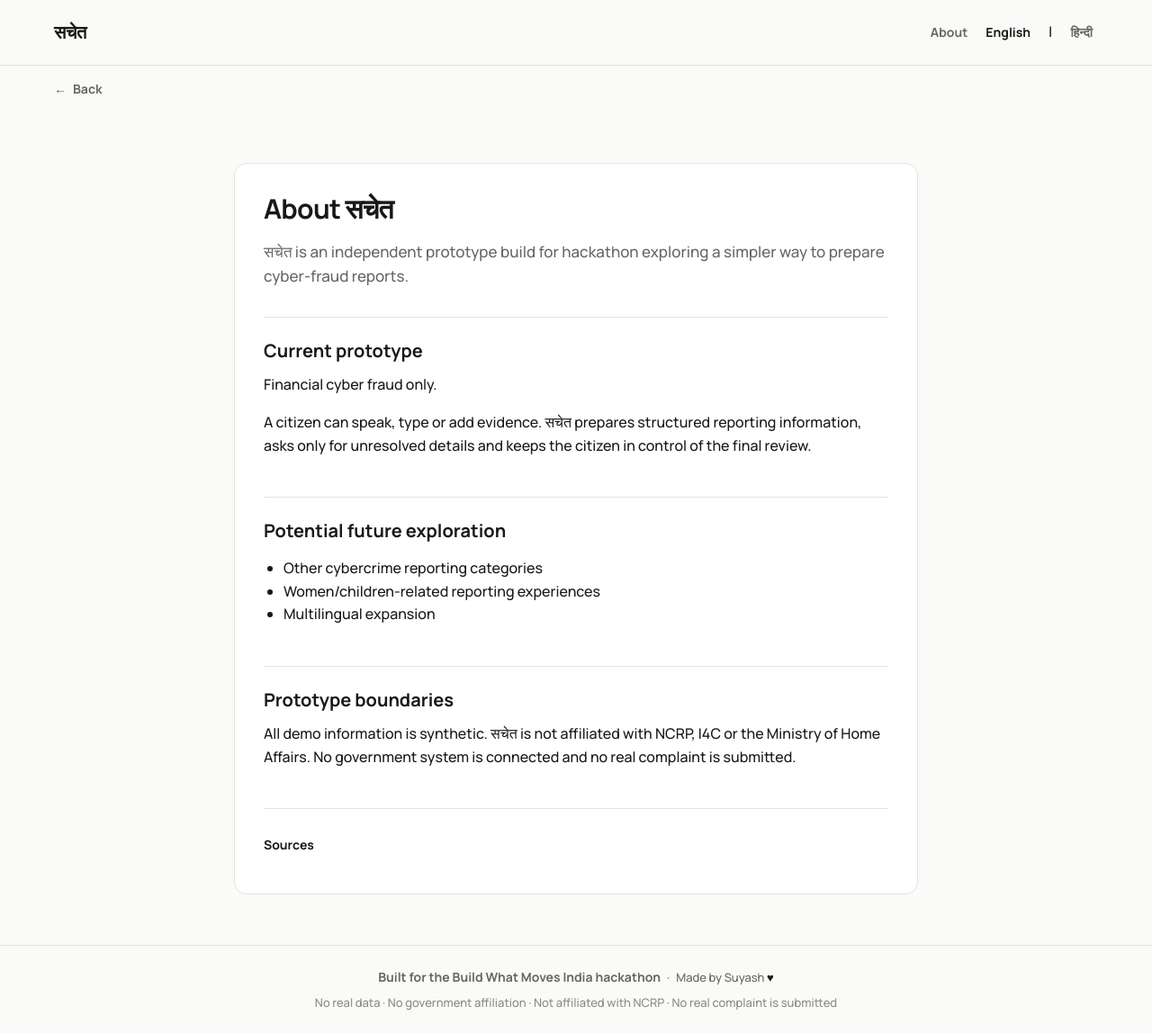
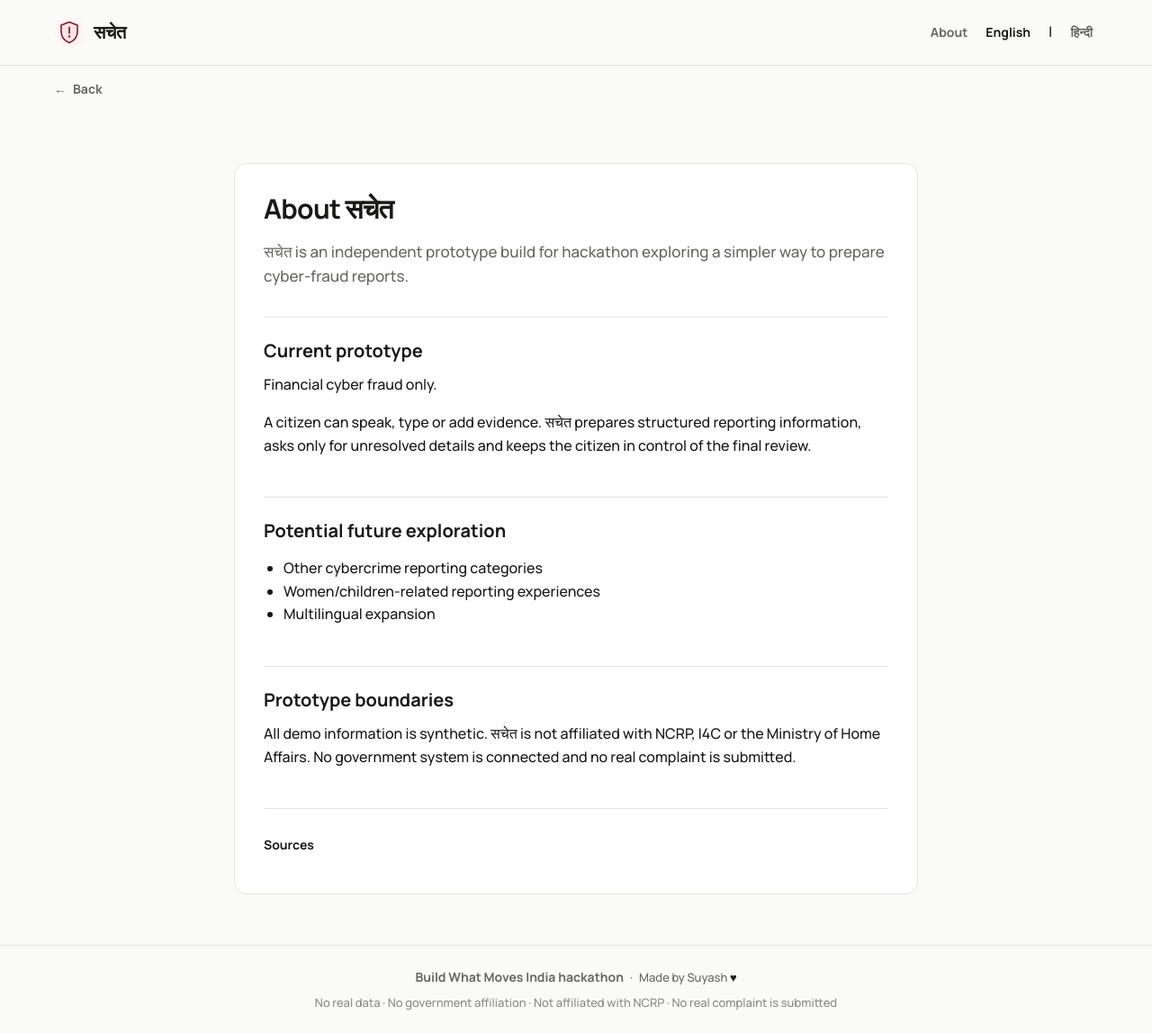
Before and after one commit to suyashpradhan/ncrp-prototype, a Next.js app: page /about in a window 1280 px wide. Shown: the whole page at 90% size. Built offline with nearby package versions, Linux system fonts and the light colour scheme.

Commit message:
adds logo

```diff
--- a/src/app/globals.css
+++ b/src/app/globals.css
@@ -146,10 +146,20 @@ h3 {
 }
 
 .brand {
+  display: inline-flex;
+  align-items: center;
+  gap: 10px;
   font-size: 20px;
   font-weight: 750;
   letter-spacing: -0.02em;
   text-decoration: none;
+}
+
+.brand-mark {
+  width: 34px;
+  height: 34px;
+  display: block;
+  flex: 0 0 auto;
 }
 
 .journey-back-nav {
@@ -1548,6 +1558,15 @@ dd {
     min-height: 64px;
   }
 
+  .brand {
+    gap: 8px;
+  }
+
+  .brand-mark {
+    width: 30px;
+    height: 30px;
+  }
+
   .header-actions,
   .language-switch {
     gap: 7px;
--- a/src/components/app-shell.tsx
+++ b/src/components/app-shell.tsx
@@ -48,7 +48,15 @@ export function AppShell({ children }: AppShellProps) {
               if (isJourneyPage) event.preventDefault();
             }}
           >
-            {appName(locale)}
+            <img
+              className="brand-mark"
+              src="/brand/sachet-mark.svg"
+              alt=""
+              width="34"
+              height="34"
+              aria-hidden="true"
+            />
+            <span>{appName(locale)}</span>
           </Link>
           <div className="header-actions">
             <Link className="header-about-link" href="/about">
@@ -88,7 +96,11 @@ export function AppShell({ children }: AppShellProps) {
               className="journey-back-button"
               type="button"
               onClick={goBack}
-              aria-label={locale === "hi" ? "पिछले पेज पर वापस जाएँ" : "Go back to the previous page"}
+              aria-label={
+                locale === "hi"
+                  ? "पिछले पेज पर वापस जाएँ"
+                  : "Go back to the previous page"
+              }
             >
               <span aria-hidden="true">←</span>
               {locale === "hi" ? "वापस" : "Back"}
@@ -109,13 +121,18 @@ export function AppShell({ children }: AppShellProps) {
               rel="noreferrer"
             >
               {locale === "hi"
-                ? "Build What Moves India हैकाथॉन के लिए बनाया गया"
-                : "Built for the Build What Moves India hackathon"}
+                ? "Build What Moves India हैकाथॉन"
+                : "Build What Moves India hackathon"}
             </a>
             <span aria-hidden="true">·</span>
             <span>
-              {locale === "hi" ? "Suyash द्वारा बनाया गया" : "Made by Suyash"} {" "}
-              <span className="footer-heart" aria-label={locale === "hi" ? "प्यार से" : "with love"}>♥</span>
+              {locale === "hi" ? "Suyash द्वारा बनाया गया" : "Made by Suyash"}{" "}
+              <span
+                className="footer-heart"
+                aria-label={locale === "hi" ? "प्यार से" : "with love"}
+              >
+                ♥
+              </span>
             </span>
           </p>
           <p className="footer-disclaimer">
```
Also changed, not shown: public/brand/sachet-mark.svg (added).
